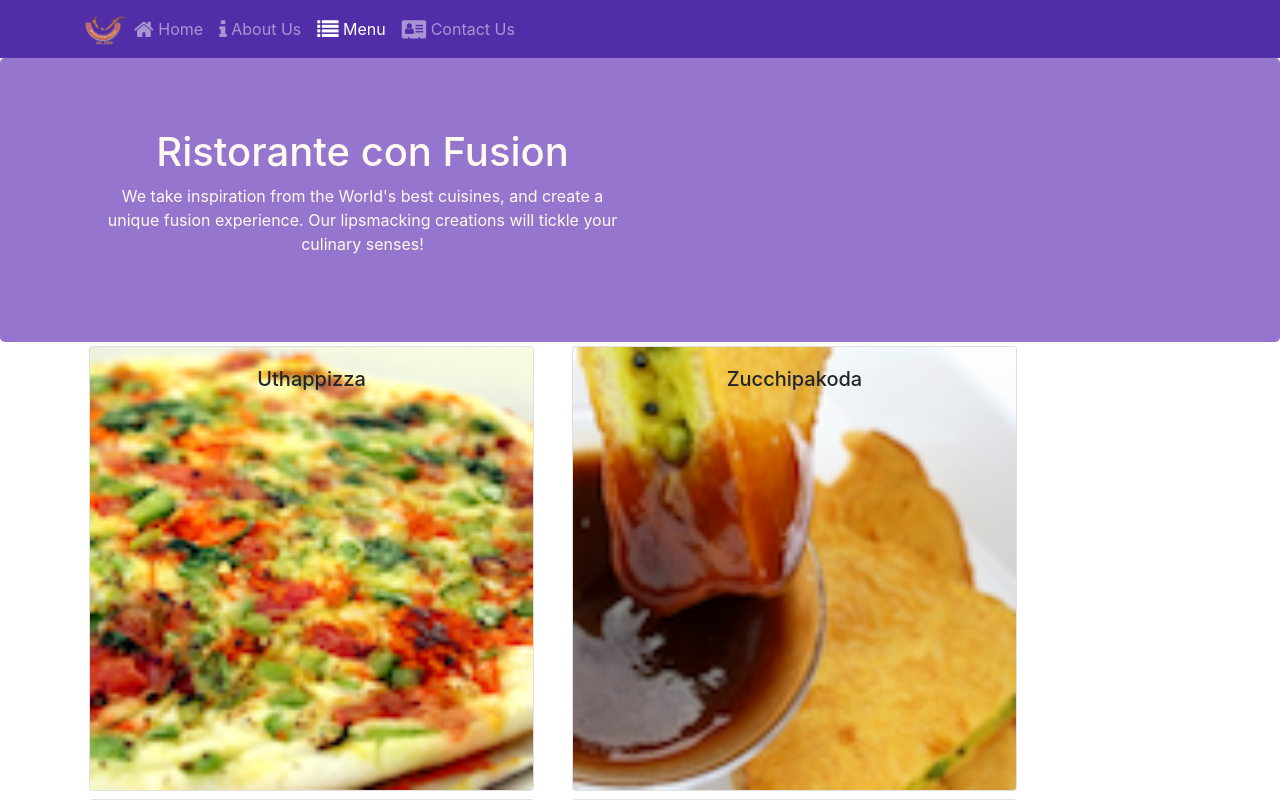
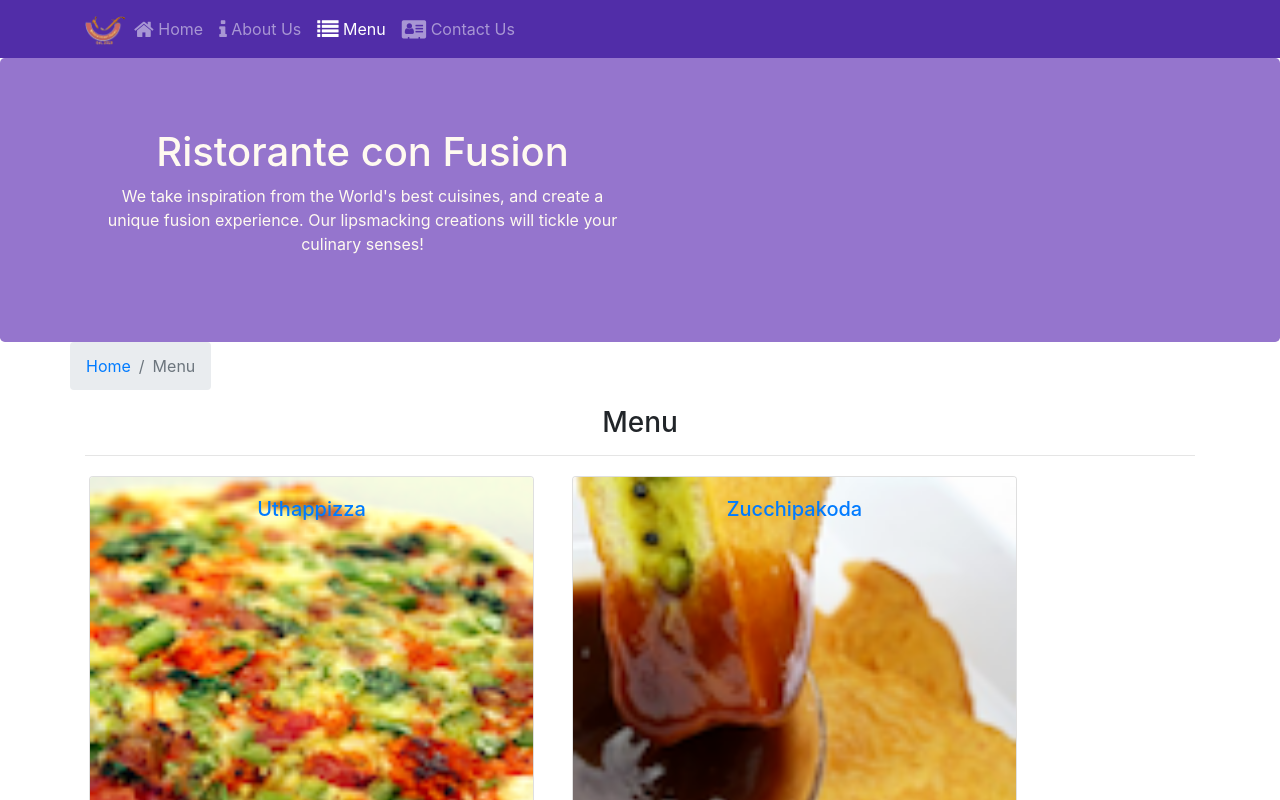
Before and after one commit to Assyl-Salah/Front-End-Web-Development-with-React, a React (Create React App) app in the folder confusion/: page /menu in a window 1280 px wide. Shown: the top 800 px of the page. Built offline with nearby package versions, Linux system fonts and the light colour scheme.

Commit message:
Single Page Applications Part 2

```diff
--- a/confusion/src/ContactComponent.js
+++ b/confusion/src/ContactComponent.js
@@ -1,8 +1,19 @@
 import React from 'react';
-
+import { Breadcrumb, BreadcrumbItem } from 'reactstrap';
+import { Link } from 'react-router-dom';
 function Contact(props) {
     return(
         <div className="container">
+             <div className="row">
+                <Breadcrumb>
+                    <BreadcrumbItem><Link to="/home">Home</Link></BreadcrumbItem>
+                    <BreadcrumbItem active>Contact Us</BreadcrumbItem>
+                </Breadcrumb>
+                <div className="col-12">
+                    <h3>Contact Us</h3>
+                    <hr />
+                </div>
+            </div>
             <div className="row row-content">
                 <div className="col-12">
                 <h3>Location Information</h3>
--- a/confusion/src/DishdetailComponent .js
+++ b/confusion/src/DishdetailComponent .js
@@ -1,15 +1,6 @@
 import React from 'react';
-import { Card, CardImg, CardBody, CardText, CardTitle } from 'reactstrap';
-
-    // componentDidMount(){
-    //     console.log('Dishdetail component componentDidMount is rendered');
-    // }
-
-    // componentDidUpdate(){
-    //     console.log('Dishdetail component componentDidUpdate is rendered');
-    // }
-
-
+import { Card, CardImg, CardBody, CardText, CardTitle , BreadcrumbItem , Breadcrumb} from 'reactstrap';
+import {Link} from 'react-router-dom';
     function RenderComments({comments}) {
         if (comments == null) {
             return (<div></div>)
@@ -32,7 +23,7 @@
             )
         })
         return (
-            <div className='col-12 col-md-5 m-1'>
+            <div >
                 <h4> Comments </h4>
                 <ul className='list-unstyled'>
                     {comment}
@@ -46,7 +37,7 @@
 
         if (dish != null) {
             return (
-                <div className='col-12 col-md-5 m-1'>
+                <div >
                     <Card>
                         <CardImg width="100%" src={dish.image} alt={dish.name} />
                         <CardBody>
@@ -64,16 +55,31 @@
 
    const DishDetail = (props) => {
         if (props.dish != null) {
-            return (<div className='row'>
-        <RenderDish dish={props.dish}/>
-        <RenderComments comments={props.dish.comments}/>
-            </div>)
+            return (
+                <div className="container">
+                <div className="row">
+                    <Breadcrumb>
+                        {/* <BreadcrumbItem><Link to="/home">Home</Link></BreadcrumbItem> */}
+                        <BreadcrumbItem><Link to="/menu">Menu</Link></BreadcrumbItem>
+                        <BreadcrumbItem active>{props.dish.name}</BreadcrumbItem>
+                    </Breadcrumb>
+                    <div className="col-12">
+                        <h3>{props.dish.name}</h3>
+                        <hr />
+                    </div>
+                </div>
+                <div className="row">
+                    <div className="col-12 col-md-5 m-1">
+                        <RenderDish dish={props.dish} />
+                    </div>
+                    <div className="col-12 col-md-5 m-1">
+                        <RenderComments comments={props.comments} />
+                    </div>
+                </div>
+                </div>
+            );
         }
-        return (
-            <div >
 
-            </div>
-        )
 
 }
 
--- a/confusion/src/MainComponent.js
+++ b/confusion/src/MainComponent.js
@@ -35,6 +35,14 @@
               ></Home>
           );
       }
+
+      const DishWithId = ({match}) => {
+        return(
+            <Dishdetail dish={this.state.dishes.filter((dish) => dish.id === parseInt(match.params.dishId,10))[0]}
+              comments={this.state.comments.filter((comment) => comment.dishId === parseInt(match.params.dishId,10))} />
+        );
+      };
+
     return (
       <div>
         <Header/>
@@ -42,6 +50,7 @@
            <Route path="/home" component={Homepage}/ >
            <Route exact path="/menu" component={()=> <Menu dishes={this.state.dishes} />}/>
            <Route exact path="/contactus" component={Contact}/>
+           <Route path='/menu/:dishId' component={DishWithId} />
            <Redirect to="/home" />
        </Switch>
         <Footer/>
--- a/confusion/src/MenuComponent.js
+++ b/confusion/src/MenuComponent.js
@@ -1,16 +1,18 @@
 import React from 'react';
 import { Card, CardImg, CardImgOverlay,
-  CardTitle } from 'reactstrap';
+  CardTitle , Breadcrumb, BreadcrumbItem} from 'reactstrap';
+import {Link} from 'react-router-dom';
 
 
-
-function RenderMenuItem({dish , onClick}){
+function RenderMenuItem ({dish, onClick}) {
   return (
       <Card>
+          <Link to={`/menu/${dish.id}`} >
               <CardImg width="100%" src={dish.image} alt={dish.name} />
               <CardImgOverlay>
                   <CardTitle>{dish.name}</CardTitle>
               </CardImgOverlay>
+          </Link>
       </Card>
   );
 }
@@ -20,7 +22,7 @@
   {
       return (
           <div key={dish.id} className="col-12 col-md-5 m-1">
-            <RenderMenuItem dish={dish} onClick={props.onClick}/>
+            <RenderMenuItem dish={dish} />
           </div>
         );
     });
@@ -28,10 +30,19 @@
     return (
       <div className="container">
           <div className="row">
+              <Breadcrumb>
+                  <BreadcrumbItem><Link to="/home">Home</Link></BreadcrumbItem>
+                  <BreadcrumbItem active>Menu</BreadcrumbItem>
+              </Breadcrumb>
+              <div className="col-12">
+                  <h3>Menu</h3>
+                  <hr />
+              </div>
+          </div>
+          <div className="row">
               {menu}
           </div>
       </div>
-
   );
 }
 
```
Lines whose indentation alone changed are shown as unchanged.
